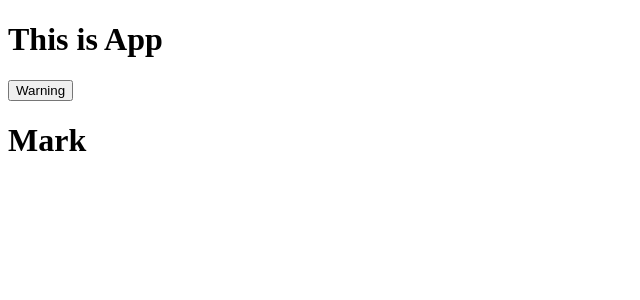
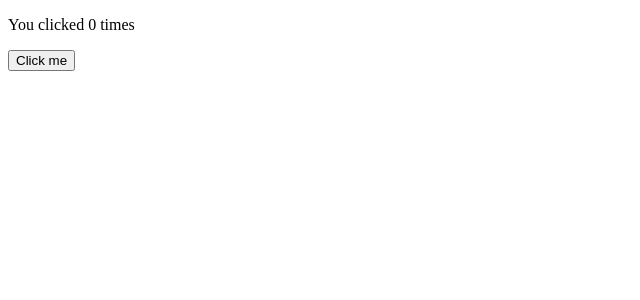
Before and after one commit to Mark-Ball/react-practice, a React (Create React App) app: page /hooks in a window 1280 px wide. Shown: the top 300 px of the page, without its empty margins (0-640 px from the left). Built offline with nearby package versions, Linux system fonts and the light colour scheme.

Commit message:
added components using hooks

```diff
--- a/package.json
+++ b/package.json
@@ -8,6 +8,7 @@
     "@testing-library/user-event": "^7.2.1",
     "react": "^16.12.0",
     "react-dom": "^16.12.0",
+    "react-router-dom": "^5.1.2",
     "react-scripts": "3.4.0",
     "styled-components": "^5.0.1"
   },
--- a/src/components/App/App.js
+++ b/src/components/App/App.js
@@ -1,30 +1,15 @@
 import React, { Component } from 'react';
-import Warning from '../Warning/Warning';
+import { BrowserRouter, Route } from 'react-router-dom';
 import Menu from '../Menu';
-
-const UserContext = React.createContext('Mark');
+import Hooks from '../Hooks';
 
 class App extends Component {
-	state = {
-		showWarning: false,
-	};
-
-	handleClick = () => {
-		this.setState(state => ({
-			showWarning: !state.showWarning
-		}));
-	};
-
 	render() {
-		const { showWarning } = this.state;
-
     	return (
-      		<>
-				{showWarning && <Warning text={'warning text here'} />}
-				<h1>This is App</h1>
-				<button onClick={this.handleClick}>Warning</button>
-				<Menu />
-	  		</>
+			<BrowserRouter>
+				<Route exact path='/' component={Menu} />
+				<Route exact path='/hooks' component={Hooks} />
+			</BrowserRouter>
     	);
   	};
 };
--- /dev/null
+++ b/src/components/Hooks/index.js
@@ -0,0 +1,27 @@
+import React, { useState, useEffect } from 'react';
+
+function Hooks() {
+    const [count, setCount] = useState(0);
+
+    function handleSetCount() {
+        setCount(count + 1)
+    }
+
+    // function is run after updating the DOM
+    useEffect(() => {
+        document.title = `You clicked ${count} times`;
+    })
+
+    console.log(useEffect);
+
+    return (
+        <div>
+            <p>You clicked { count } times</p>
+            <button onClick={handleSetCount}>
+                Click me
+            </button>
+        </div>
+    )
+}
+
+export default Hooks;
--- a/src/components/Title/index.js
+++ b/src/components/Title/index.js
@@ -2,6 +2,8 @@ import React, { Component } from 'react';
 import { UserContext } from '../../context/userContext';
 
 class Title extends Component {
+    static contextType = UserContext;
+
     render() {
         const { name } = this.context;
 
@@ -10,6 +12,5 @@ class Title extends Component {
         )
     }
 }
-Title.contextType = UserContext;
 
 export default Title;
```
Also changed, not shown: src/components/composition/FancyBorder.js (added, +18 -0 lines), 1 other file (tests, documents, lock files or other folders).
